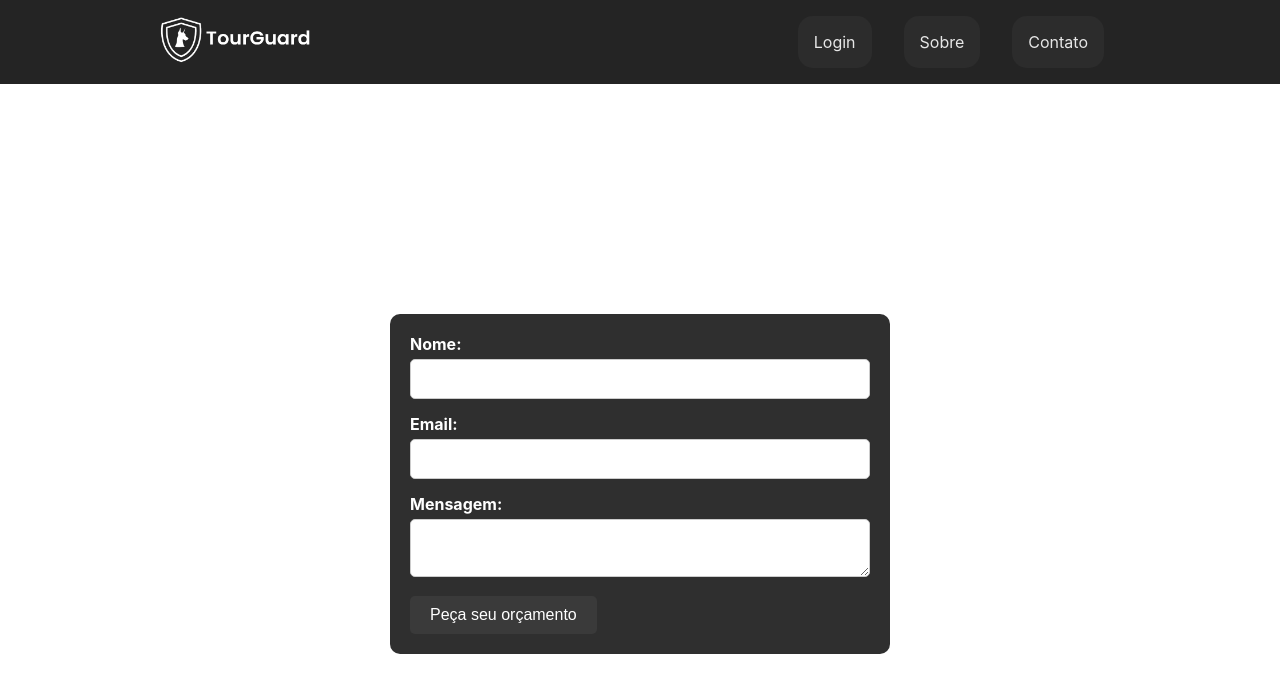
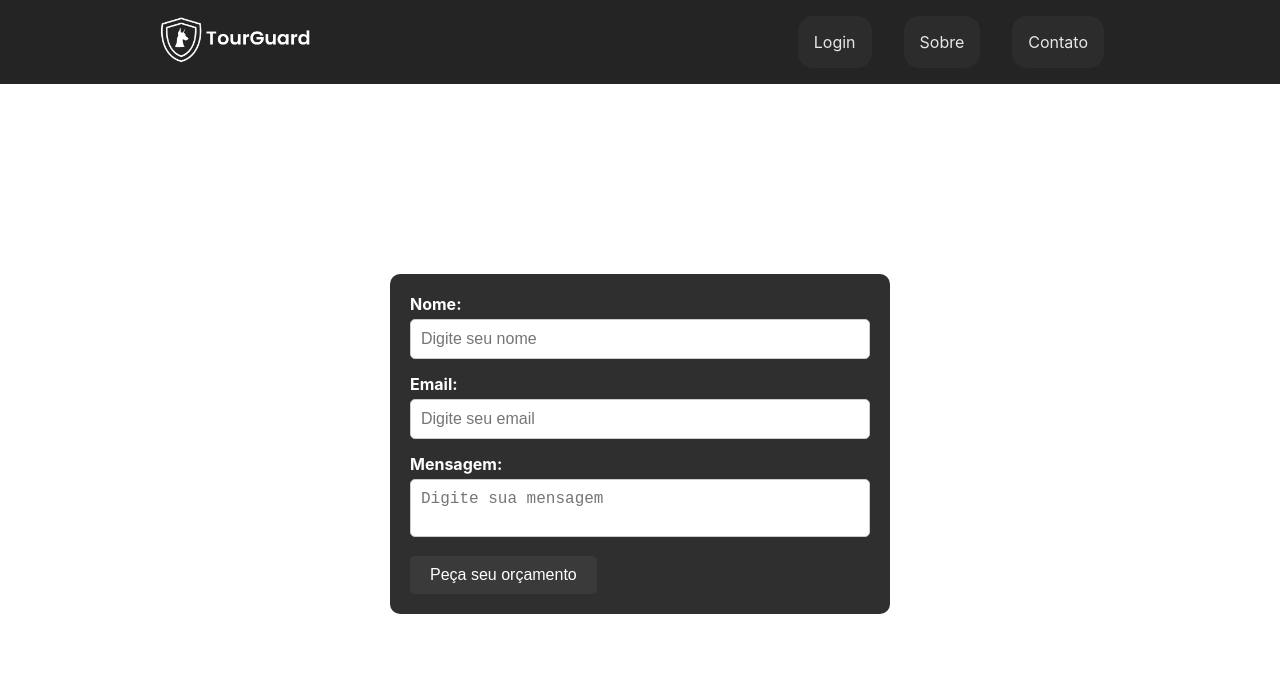
Before and after one commit to Lorenzo-Weber/tour-guard-web, a React (Create React App) app: page /contato in a window 1280 px wide. Shown: the top 692 px of the page. Built offline with nearby package versions, Linux system fonts and the light colour scheme.

Commit message:
feat: center login form

```diff
--- a/src/pages/Public/Contato/Contato.module.css
+++ b/src/pages/Public/Contato/Contato.module.css
@@ -1,12 +1,16 @@
 .formContainer {
-    background-color: #2f2f2f; /* Cor grafite */
+  background-color: #2f2f2f;
+  /* Cor grafite */
 
   padding: 20px;
-    border-radius: 10px; /* Bordas arredondadas */
+  border-radius: 10px;
+  /* Bordas arredondadas */
   width: 100%;
   max-width: 500px;
-    margin: 0 auto; /* Centraliza a caixa no centro da página */
-    color: #fff; /* Cor do texto */
+  margin: 0 auto;
+  /* Centraliza a caixa no centro da página */
+  color: #fff;
+  /* Cor do texto */
 }
 
 .formContainer label {
@@ -23,13 +27,15 @@
   border-radius: 5px;
   border: 1px solid #ccc;
   font-size: 16px;
-    background-color: #fff; /* Cor do fundo dos campos */
-    color: #000; /* Cor do texto dos campos */
+  background-color: #fff;
+  /* Cor do fundo dos campos */
+  color: #000;
+  /* Cor do texto dos campos */
 }
 
 .formContainer button {
   padding: 10px 20px;
-    background-color: #3a3a3a; /* Cor do botão */
+  background-color: #3a3a3a;
   border: none;
   border-radius: 5px;
   color: #fff;
@@ -39,7 +45,7 @@
 }
 
 .formContainer button:hover {
-    background-color: #001f3f; /* Azul marinho no hover */
+  background-color: #001f3f;
 }
 
 .body {
@@ -47,5 +53,13 @@
   align-items: center;
   justify-content: center;
   width: 100%;
-    height: 100%;
+  height: 90%;
 }
+
+.messageInput {
+  resize: none;
+}
+
+.input {
+  outline: none;
+}
--- a/src/pages/Public/Contato/Contato.tsx
+++ b/src/pages/Public/Contato/Contato.tsx
@@ -22,7 +22,7 @@ const Contato = () => {
   };
 
   return (
-        <>
+    <div style={{ height: '100%' }}>
       <Header />
       <div className={styles.body}>
         <div className={styles.formContainer}> {/* Aplicando a classe para estilização */}
@@ -33,6 +33,8 @@ const Contato = () => {
                 type="text"
                 id="nome"
                 name="nome"
+                placeholder='Digite seu nome'
+                className={styles.input}
                 value={formData.nome}
                 onChange={handleChange}
                 required
@@ -42,7 +44,9 @@ const Contato = () => {
               <label htmlFor="email">Email:</label>
               <input
                 type="email"
+                placeholder='Digite seu email'
                 id="email"
+                className={styles.input}
                 name="email"
                 value={formData.email}
                 onChange={handleChange}
@@ -53,6 +57,8 @@ const Contato = () => {
               <label htmlFor="mensagem">Mensagem:</label>
               <textarea
                 id="mensagem"
+                placeholder='Digite sua mensagem'
+                className={`${styles.messageInput} ${styles.input}`}
                 name="mensagem"
                 value={formData.mensagem}
                 onChange={handleChange}
@@ -63,7 +69,7 @@ const Contato = () => {
           </form>
         </div>
       </div>
-        </>
+    </div>
   );
 };
 
```
Lines whose indentation alone changed are shown as unchanged.
